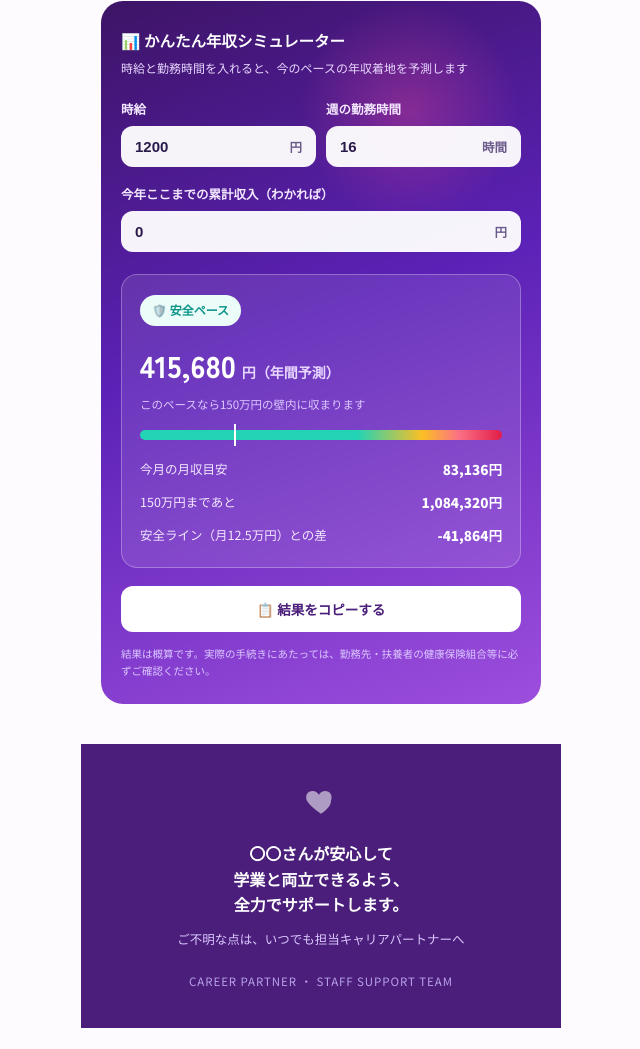
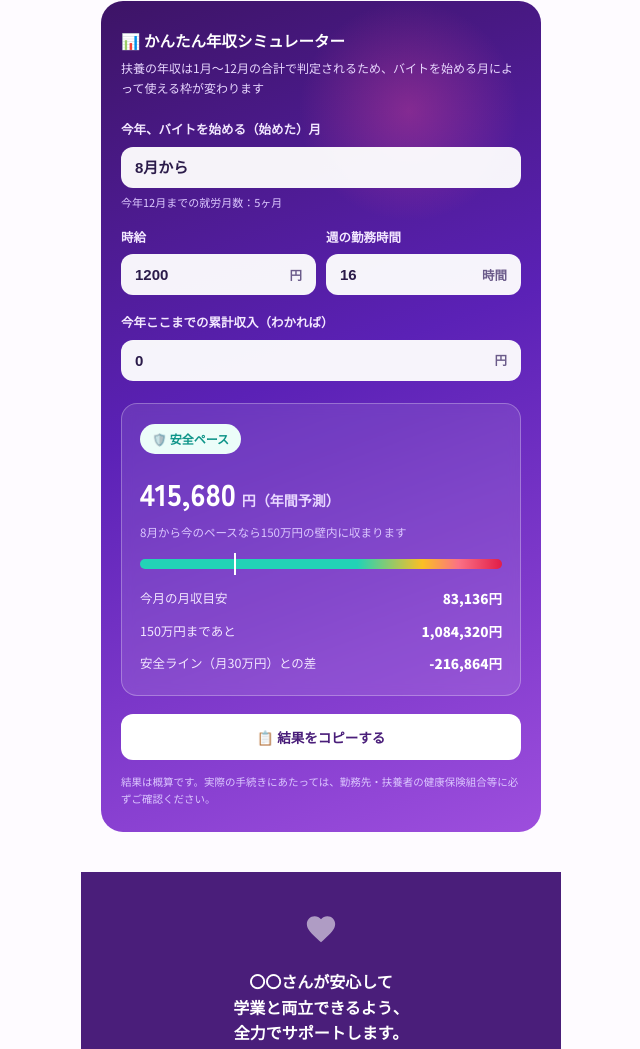
Before and after one commit to yuka-hashimoto-rgb/baito-guide, a plain HTML site: page index.html in a window 1280 px wide. Shown: the part 3177-4226 px from the top of the page, without its empty margins (319-959 px from the left). Before the commit the page ends 4205 px from the top, so only its background shows below. Drawn offline with Linux system fonts and the light colour scheme.

Commit message:
Update index.html

```diff
--- a/index.html
+++ b/index.html
@@ -199,6 +199,14 @@
     -webkit-appearance:none;
   }
   .field input:focus{outline:2px solid #FFD9EE;}
+  .field select{
+    width:100%; padding:12px 14px; border-radius:12px; border:none;
+    font-size:15px; font-weight:700; color:var(--ink);
+    background:rgba(255,255,255,.95);
+    -webkit-appearance:none; appearance:none;
+  }
+  .field select:focus{outline:2px solid #FFD9EE;}
+  .field .helptext{font-size:11px; color:#DCC8FF; margin-top:6px; line-height:1.5;}
   .field .unit{
     position:absolute; right:14px; top:50%; transform:translateY(-50%);
     font-size:12.5px; font-weight:700; color:var(--ink-soft);
@@ -380,7 +388,28 @@
   <div class="calc-card">
     <div class="calc-inner">
       <div class="calc-title">📊 かんたん年収シミュレーター</div>
-      <div class="calc-sub">時給と勤務時間を入れると、今のペースの年収着地を予測します</div>
+      <div class="calc-sub">扶養の年収は1月〜12月の合計で判定されるため、バイトを始める月によって使える枠が変わります</div>
+
+      <div class="field">
+        <label>今年、バイトを始める（始めた）月</label>
+        <div class="input-row">
+          <select id="startMonth">
+            <option value="1">1月から</option>
+            <option value="2">2月から</option>
+            <option value="3">3月から</option>
+            <option value="4">4月から</option>
+            <option value="5">5月から</option>
+            <option value="6">6月から</option>
+            <option value="7">7月から</option>
+            <option value="8">8月から</option>
+            <option value="9">9月から</option>
+            <option value="10">10月から</option>
+            <option value="11">11月から</option>
+            <option value="12">12月から</option>
+          </select>
+        </div>
+        <div class="helptext" id="workingMonthsText">今年12月までの就労月数：9ヶ月</div>
+      </div>
 
       <div class="field-row">
         <div class="field">
@@ -422,7 +451,7 @@
         <div class="result-rows">
           <div class="row"><span>今月の月収目安</span><b id="monthlyNum">0円</b></div>
           <div class="row"><span>150万円まであと</span><b id="remainNum">0円</b></div>
-          <div class="row"><span>安全ライン（月12.5万円）との差</span><b id="diffNum">0円</b></div>
+          <div class="row"><span id="safeLineLabel">安全ライン（月12.5万円）との差</span><b id="diffNum">0円</b></div>
         </div>
       </div>
 
@@ -433,7 +462,7 @@
 </section>
 
 <footer>
-  <svg class="close-mark" viewBox="0 0 24 24" fill="none"><path d="M12 21s-7.5-4.6-10-9.3C.6 8.2 2.6 5 6 5c2 0 3.6 1.1 4.5 2.6C11.4 6.1 13 5 15 5c3.4 0 5.4 3.2 4 6.7C19.5 16.4 12 21 12 21z" fill="#fff" opacity=".8"/></svg>
+  <svg class="close-mark" viewBox="0 0 24 24" fill="none"><path d="M12 21.35l-1.45-1.32C5.4 15.36 2 12.28 2 8.5 2 5.42 4.42 3 7.5 3c1.74 0 3.41.81 4.5 2.09C13.09 3.81 14.76 3 16.5 3 19.58 3 22 5.42 22 8.5c0 3.78-3.4 6.86-8.55 11.54L12 21.35z" fill="#fff" opacity=".8"/></svg>
   <div class="fname">〇〇さんが安心して<br>学業と両立できるよう、<br>全力でサポートします。</div>
   <p>ご不明な点は、いつでも担当キャリアパートナーへ</p>
   <div class="sign">CAREER PARTNER ・ STAFF SUPPORT TEAM</div>
@@ -451,6 +480,9 @@
   }
 
   // ② 年収シミュレーター
+  const startMonthEl = document.getElementById('startMonth');
+  const workingMonthsText = document.getElementById('workingMonthsText');
+  const safeLineLabel = document.getElementById('safeLineLabel');
   const hourlyEl = document.getElementById('hourly');
   const weeklyEl = document.getElementById('weekly');
   const earnedEl = document.getElementById('earned');
@@ -472,6 +504,7 @@
   }
 
   function calc() {
+    const startMonth = Number(startMonthEl.value) || 1;
     const hourly = Number(hourlyEl.value) || 0;
     const weekly = Number(weeklyEl.value) || 0;
     const earned = Number(earnedEl.value) || 0;
@@ -480,8 +513,14 @@
     const remainMonths = currentRemainingMonths();
     const forecast = earned + monthly * remainMonths;
 
+    // 扶養の年収は1月〜12月の合計で判定されるため、開始月からの就労月数を基準に安全ラインを再計算
+    const workingMonths = 12 - startMonth + 1; // 開始月〜12月
+    workingMonthsText.textContent = `今年12月までの就労月数：${workingMonths}ヶ月`;
+
     const WALL = 1500000;
-    const SAFE_MONTHLY = 125000;
+    const SAFE_MONTHLY = WALL / workingMonths;
+    const safeLineManYen = (SAFE_MONTHLY / 10000).toFixed(1).replace(/\.0$/, '');
+    safeLineLabel.textContent = `安全ライン（月${safeLineManYen}万円）との差`;
 
     forecastNum.textContent = Math.round(forecast).toLocaleString('ja-JP');
     monthlyNum.textContent = yen(monthly);
@@ -497,7 +536,7 @@
     if (forecast <= WALL) {
       statusBadge.classList.add('status-safe');
       statusBadge.textContent = '🛡️ 安全ペース';
-      forecastCaption.textContent = 'このペースなら150万円の壁内に収まります';
+      forecastCaption.textContent = `${startMonth}月から今のペースなら150万円の壁内に収まります`;
     } else if (forecast <= 1590000) {
       statusBadge.classList.add('status-warn');
       statusBadge.textContent = '⚠️ 要注意ペース';
@@ -513,12 +552,16 @@
     miniMark.style.left = pct + '%';
   }
 
-  [hourlyEl, weeklyEl, earnedEl].forEach(el => el.addEventListener('input', calc));
+  // 開始月の初期値を「今月」に設定
+  startMonthEl.value = String(new Date().getMonth() + 1);
+
+  [startMonthEl, hourlyEl, weeklyEl, earnedEl].forEach(el => el.addEventListener('input', calc));
   calc();
 
   copyBtn.addEventListener('click', () => {
     const text =
 `【年収シミュレーション結果】
+開始月：${startMonthEl.value}月から（就労月数：${workingMonthsText.textContent.replace('今年12月までの就労月数：','')}）
 時給：${hourlyEl.value}円 / 週${weeklyEl.value}時間
 年間予測：${forecastNum.textContent}円
 今月の月収目安：${monthlyNum.textContent}
```
